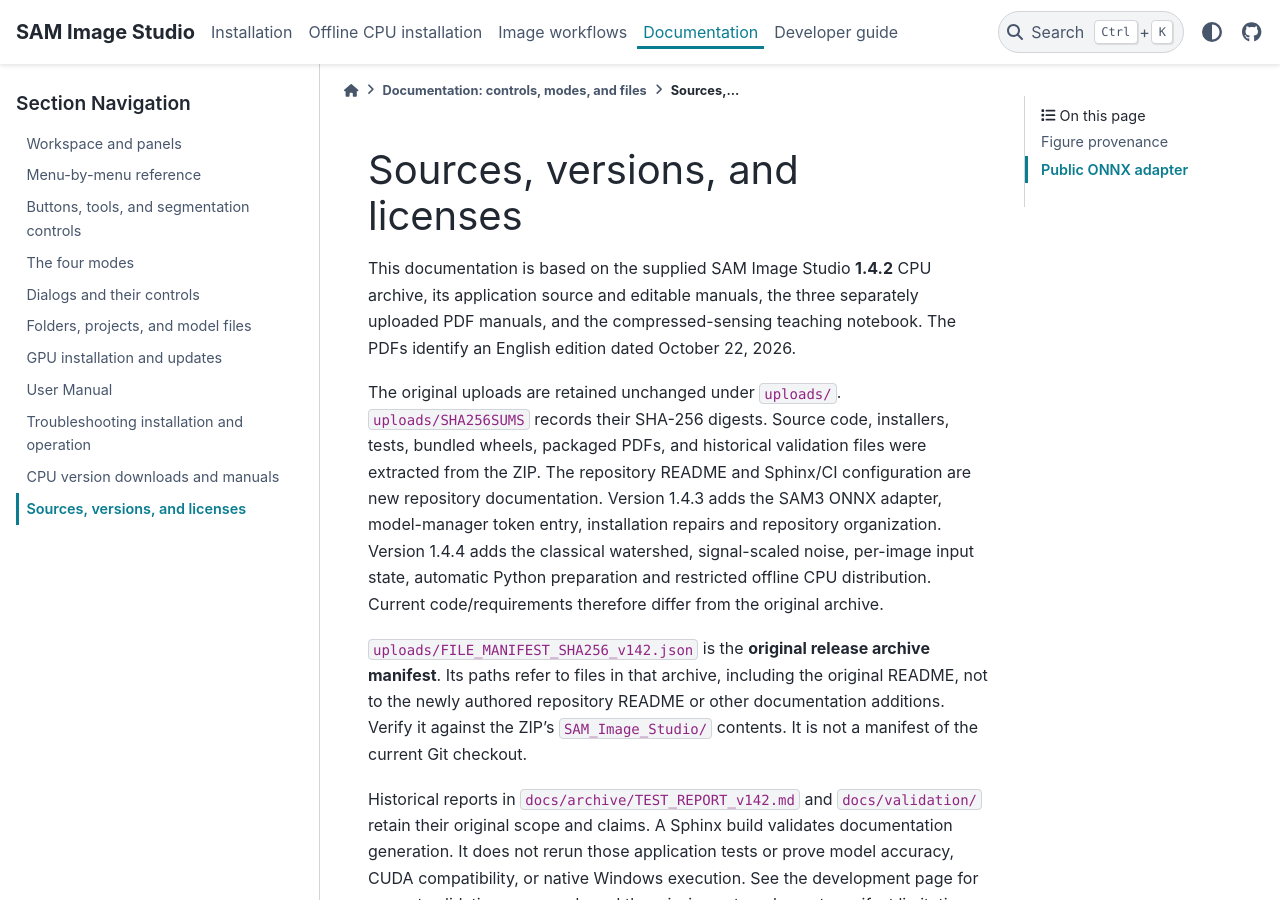
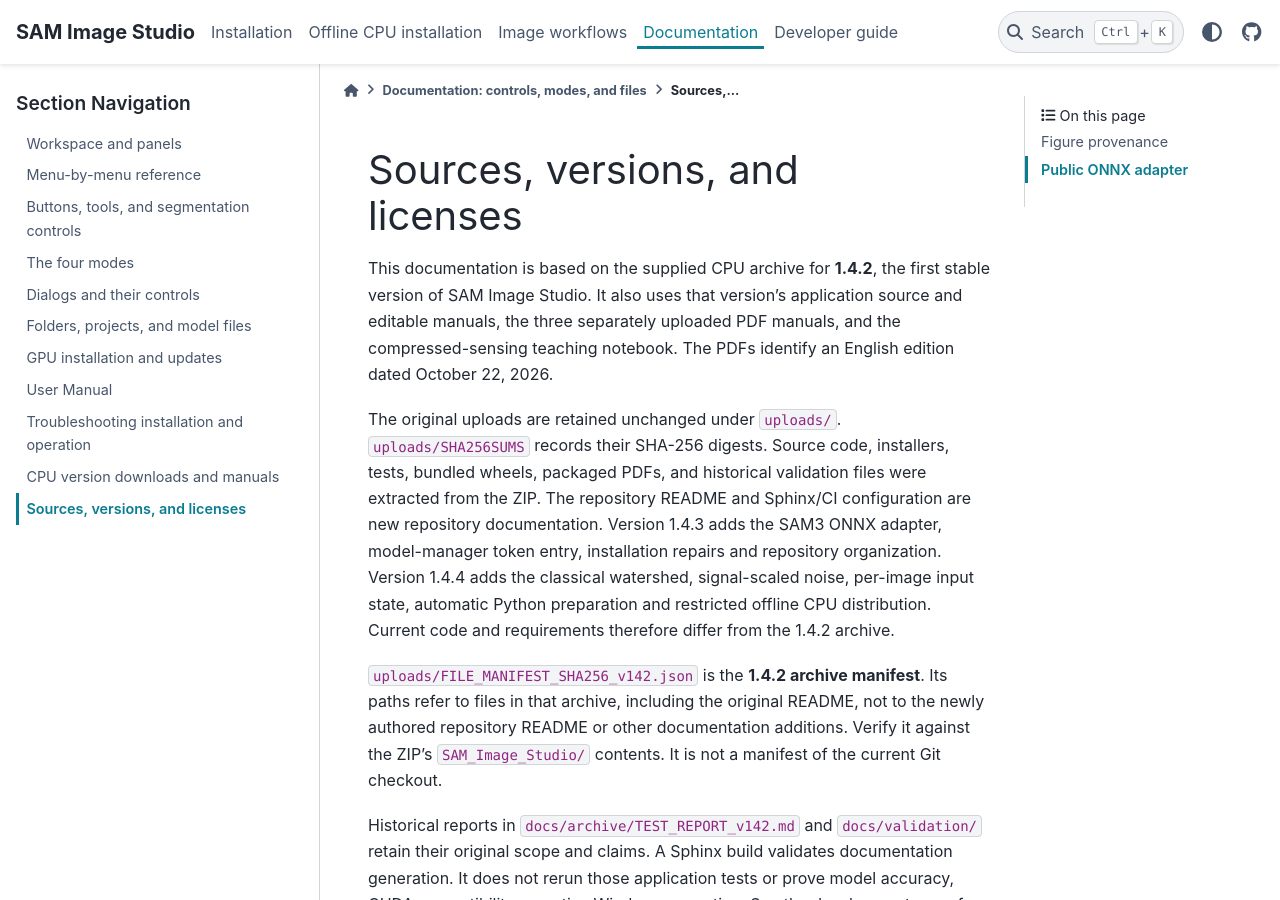
Before and after one commit to iceaiai/SAM_Image_Studio, a Sphinx documentation site: the page built from docs/source/provenance.md, in a window 1280 px wide and 900 px high. Built offline with Sphinx 7.4.7 and the PyData theme 0.15.4, drawn with Linux system fonts in a browser that asks for light colours; pages that are not in the unit, such as notebooks, are missing from menus.

Commit message:
Show 1.4.3 and label 1.4.2 as first stable

```diff
--- a/docs/source/provenance.md
+++ b/docs/source/provenance.md
@@ -1,8 +1,9 @@
 # Sources, versions, and licenses
 
-This documentation is based on the supplied SAM Image Studio **1.4.2** CPU
-archive, its application source and editable manuals, the three separately
-uploaded PDF manuals, and the compressed-sensing teaching notebook.
+This documentation is based on the supplied CPU archive for **1.4.2**, the first
+stable version of SAM Image Studio. It also uses that version's application
+source and editable manuals, the three separately uploaded PDF manuals, and the
+compressed-sensing teaching notebook.
 The PDFs identify an English edition dated October 22, 2026.
 
 The original uploads are retained unchanged under `uploads/`.
@@ -13,9 +14,9 @@ new repository documentation. Version 1.4.3 adds the SAM3 ONNX adapter,
 model-manager token entry, installation repairs and repository organization.
 Version 1.4.4 adds the classical watershed, signal-scaled noise, per-image input
 state, automatic Python preparation and restricted offline CPU distribution.
-Current code/requirements therefore differ from the original archive.
+Current code and requirements therefore differ from the 1.4.2 archive.
 
-`uploads/FILE_MANIFEST_SHA256_v142.json` is the **original release archive manifest**. Its
+`uploads/FILE_MANIFEST_SHA256_v142.json` is the **1.4.2 archive manifest**. Its
 paths refer to files in that archive, including the original README, not to
 the newly authored repository README or other documentation additions. Verify
 it against the ZIP's `SAM_Image_Studio/` contents. It is not a manifest of the
```
Also changed, not shown: README.md (+1 -9 lines), docs/source/developer/publishing.md (+4 -4 lines), docs/source/downloads.md (+3 -10 lines), docs/source/troubleshooting.md (+1 -1 lines), docs/tools/check_website.py (+26 -19 lines).
